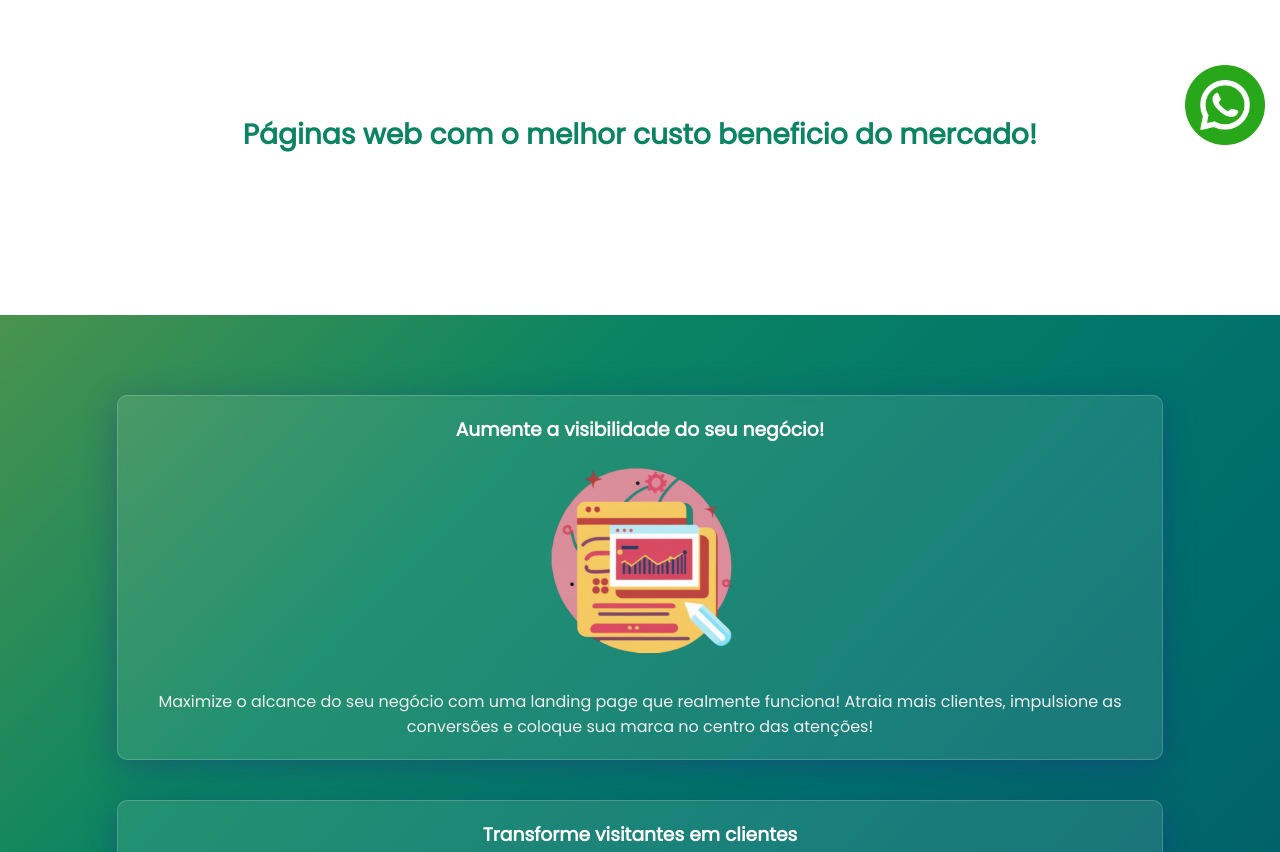
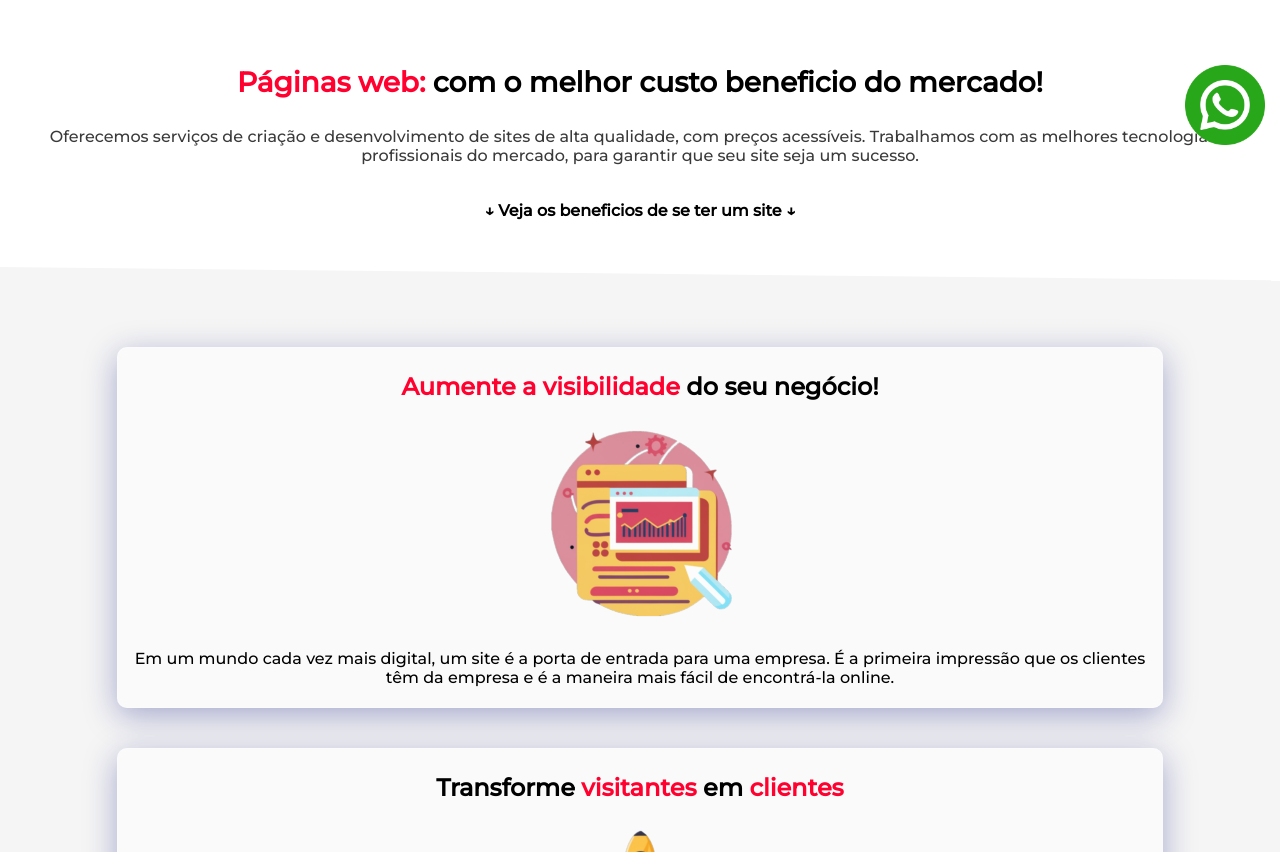
Before and after one commit to luccaBrasii/Brasi-IT-, a plain HTML site: page index.html in a window 1280 px wide. Shown: the part 640-1492 px from the top of the page. Drawn offline with nearby package versions, Linux system fonts and the light colour scheme.

Commit message:
mudando design

```diff
--- a/index.html
+++ b/index.html
@@ -7,19 +7,19 @@
     <link href="./style.css" rel="stylesheet">
     <script src="https://unpkg.com/@lottiefiles/lottie-player@latest/dist/lottie-player.js"></script>
     <script async src="https://pagead2.googlesyndication.com/pagead/js/adsbygoogle.js?client=ca-pub-7633589631499366"
-     crossorigin="anonymous"></script>
+        crossorigin="anonymous"></script>
     <link rel="icon" href="./img/logoWithBack.jpg" type="image">
     <title>Brasi I.T - Soluções Tecnológicas</title>
 </head>
 
-   <!-- Google tag (gtag.js) -->
+<!-- Google tag (gtag.js) -->
 <script async src="https://www.googletagmanager.com/gtag/js?id=G-GEF6FWBKYQ"></script>
 <script>
-  window.dataLayer = window.dataLayer || [];
-  function gtag(){dataLayer.push(arguments);}
-  gtag('js', new Date());
+    window.dataLayer = window.dataLayer || [];
+    function gtag() { dataLayer.push(arguments); }
+    gtag('js', new Date());
 
-  gtag('config', 'G-GEF6FWBKYQ');
+    gtag('config', 'G-GEF6FWBKYQ');
 </script>
 
 <body>
@@ -53,12 +53,18 @@
 
     </div>
 
-    <div class="content-wave flex">
-        <h3>Páginas web com o melhor custo beneficio do mercado!</h3>
+    <div class="content-wave">
+        <h3>Páginas web: <strong>com o melhor custo beneficio do mercado! </strong></h3>
+        <p>Oferecemos serviços de criação e desenvolvimento de sites de alta qualidade, com preços acessíveis.
+            Trabalhamos com as melhores tecnologias e profissionais do mercado, para garantir que seu site seja um
+            sucesso.</p>
+
+        <p class="last-p"><strong> ↓ Veja os beneficios de se ter um site ↓</strong></p>
     </div>
 
     <div class="liquido">
         <img src="./img/liquido.png">
+
     </div>
     <!--Header ends-->
     <br>
@@ -68,26 +74,44 @@
     <!--BENEFICIOS-->
     <section class="beneficios">
         <div>
-            <h3>Aumente a visibilidade do seu negócio!</h3>
+            <h3>Aumente a visibilidade <strong>do seu negócio!</strong></h3>
             <img src="./img/ideogramPNG.png">
-            <p style="text-align: justify;">Maximize o alcance do seu negócio com uma landing page que realmente funciona! Atraia mais clientes, impulsione as conversões e coloque sua marca no centro das atenções!
+            <p style="text-align: justify;">Em um mundo cada vez mais digital, um site é a porta de entrada para uma
+                empresa. É a
+                primeira impressão que os clientes têm da empresa e é a maneira mais fácil de encontrá-la online.
             </p>
         </div>
 
         <div>
-            <h3>Transforme visitantes em clientes</h3>
+            <h3><strong>Transforme</strong> visitantes <strong>em </strong>clientes</h3>
             <img src="./img/ideogram2PNG.png">
-            <p style="text-align: justify;">Descubra como nossa abordagem inovadora e estratégias personalizadas podem aumentar sua taxa de conversão e expandir seus negócios. <br>
-                Comunique, envolva e conquiste - é hora de fazer com que cada visita conte. Vamos juntos transformar potenciais em resultados tangíveis.
+            <p style="text-align: justify;">Maximize o alcance do seu negócio com um site que realmente
+                funciona! Atraia mais clientes, impulsione as conversões e coloque sua marca no centro das atenções!
             </p>
         </div>
 
+        <!--
         <div>
             <h3>Suporte 24h e 7 dias da semana</h3>
             <img src="./img/ideogram3PNG.png" style="width: 250px; height: 250px;">
-            <p style="text-align: justify;">A sua tranquilidade é a nossa prioridade, e nossa equipe está pronta para ajudar sempre que você precisar. Conte conosco, 24/7, porque o seu negócio não pode esperar.
+            <p style="text-align: justify;">A sua tranquilidade é a nossa prioridade, e nossa equipe está pronta para
+                ajudar sempre que você precisar. Conte conosco, 24/7, porque o seu negócio não pode esperar.
             </p>
         </div>
+    -->
+
+        <div>
+            <h3>Credibilidade</h3>
+            <img src="./img/credibilidade.png" style="width: 200px; height: 200px;">
+            <p style="text-align: justify;">Um site bem construído e bem escrito transmite credibilidade e
+                profissionalismo. Ele ajuda a mostrar aos clientes que a empresa é confiável e que oferece produtos ou
+                serviços de qualidade.
+            </p>
+        </div>
+
+
+        <button id="whatsapp-3" class="botao">Quero adquirir um Site!</button>
+        <br>
     </section>
     <!--BENEFICIOS-->
 
@@ -96,7 +120,7 @@
 
         <br>
         <div>
-            <h2>São mais de 10 modelos de Landing Page para escolher!</h2>
+            <h2>São mais de 10 modelos de sites para escolher!</h2>
             <p>Arraste para o lado para ver mais modelos &#10140;<br>
                 Clique na imagem para ver em tamanho real, depois clique novamente para fechar!</p>
         </div>
--- a/script.js
+++ b/script.js
@@ -72,6 +72,7 @@ function ocultaElemento(elemento, tempo) {
 
 document.getElementById('whatsapp').addEventListener('click', enviaMsgWhats);
 document.getElementById('whatsapp-2').addEventListener('click', enviaMsgWhats);
+document.getElementById('whatsapp-3').addEventListener('click', enviaMsgWhats);
 document.querySelector('.wppButton').addEventListener('click', enviaMsgWhats)
 
 function enviaMsgWhats(){
--- a/style.css
+++ b/style.css
@@ -1,11 +1,12 @@
 @import url('https://fonts.googleapis.com/css2?family=Poppins:wght@300;400&display=swap');
+@import url('https://fonts.googleapis.com/css2?family=Montserrat:wght@500&display=swap');
 
 html,
 body {
     margin: 0;
     padding: 0;
     box-sizing: border-box;
-    font-family: 'Poppins', sans-serif;
+    font-family: 'Montserrat', sans-serif;
     scroll-behavior: smooth;
 }
 
@@ -69,7 +70,21 @@ button:active {
     box-shadow: none;
 }
 
-.wppButton{
+.botao {
+    padding: 8px 16px;
+    border-radius: 8px;
+    background-color: #ff002f;
+    color: #fff;
+    border: none;
+    font-size: 16px;
+    width: 70%;
+    font-weight: bolder;
+    transition: all 0.1s ease-in;
+    box-shadow: 0 5px 0px rgb(118, 38, 38);
+    border: 2px solid rgb(118, 38, 38);
+}
+
+.wppButton {
     width: 80px;
     position: fixed;
     z-index: 3;
@@ -78,6 +93,7 @@ button:active {
     cursor: pointer;
     margin: 15px;
 }
+
 .header {
     position: relative;
     text-align: center;
@@ -119,16 +135,32 @@ button:active {
 
 .content-wave {
     position: relative;
-    height: 30vh;
     text-align: center;
     background-color: white;
+    padding: 10px;
 }
 
 .content-wave h3 {
-    color: #0a8462;
+    color: #ff002f;
     font-weight: bold;
     font-size: 28px;
     padding-top: 30px;
+    font-family: 'Montserrat', sans-serif;
+
+}
+
+.content-wave strong {
+    color: black;
+}
+
+.content-wave p {
+    color: rgb(58, 58, 58);
+    font-size: 16px;
+}
+
+.last-p {
+    padding-top: 20px;
+    margin-bottom: -20px;
 }
 
 .liquido {
@@ -139,6 +171,7 @@ button:active {
 .liquido img {
     margin-top: 20px;
     width: 100%;
+    display: none;
 }
 
 /* Animation */
@@ -201,25 +234,43 @@ button:active {
     flex-direction: column;
     align-items: center;
     justify-content: center;
-    background: linear-gradient(to left top, #224c5c, #005f6a, #00726c, #0a8462, #4a934e);
     padding-top: 60px;
+    background-color: rgb(245, 245, 245);
+    clip-path: polygon(0 0, 100% 1%, 100% 100%, 0% 100%);
+
 }
-.beneficios div{
+
+.beneficios div {
     padding-left: 10px;
     padding-right: 10px;
     margin: 20px;
-    background: rgba( 255, 255, 255, 0.1 );
-    box-shadow: 0 8px 32px 0 rgba( 31, 38, 135, 0.37 );
-    backdrop-filter: blur( 4.5px );
-    -webkit-backdrop-filter: blur( 4.5px );
+    background: rgba(255, 255, 255, 0.5);
+    box-shadow: 0 8px 32px 0 rgba(31, 38, 135, 0.37);
+    backdrop-filter: blur(4.5px);
+    -webkit-backdrop-filter: blur(4.5px);
     border-radius: 10px;
-    border: 1px solid rgba( 255, 255, 255, 0.18 );
+    border: 1px solid rgba(255, 255, 255, 0.18);
+
 }
 
 .beneficios h3 {
-    color: #fff;
+    font-size: 24px;
+    font-weight: bold;
+    color: #ff002f;
+}
 
+.beneficios strong {
+    color: black;
 }
+
+.beneficios p {
+    color: black
+}
+
+.beneficios .botao {
+    margin: 30px;
+}
+
 
 /*------------PLANOS-----------------*/
 
@@ -227,6 +278,7 @@ button:active {
     position: relative;
     background-image: linear-gradient(to right top, #4a934e, #0a8462, #00726c, #005f6a, #224c5c);
     padding-bottom: 50px;
+    clip-path: polygon(0 0, 100% 1%, 100% 100%, 0% 100%);
 }
 
 
@@ -266,19 +318,20 @@ button:active {
 }
 
 @media (min-width: 768px) {
-    .liquido{
+    .liquido {
         display: none;
     }
-    .beneficios div{
+
+    .beneficios div {
         width: 80%;
 
     }
 
-    .beneficios div p{
+    .beneficios div p {
         text-align: center !important;
     }
 
-    button{
+    button {
         width: 50%;
     }
 }
```
Also changed, not shown: img/credibilidade.jpg (added), img/credibilidade.png (added), img/ideogram.jpeg (deleted), img/ideogram1.jpeg (deleted).
